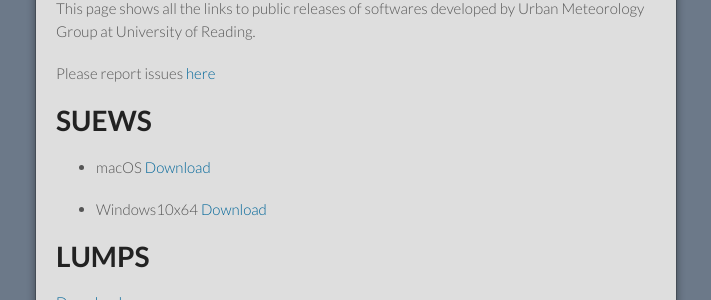
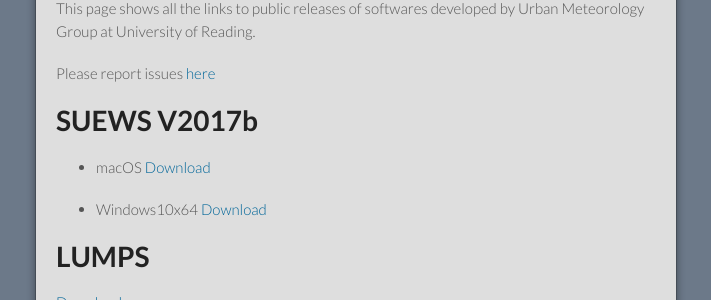
Before and after one commit to Urban-Meteorology-Reading/Urban-Meteorology-Reading.github.io, a Jekyll site: the page built from index.md, in a window 1280 px wide. Shown: the part 148-448 px from the top of the page, without its empty margins (284-995 px from the left). Built offline with Jekyll 4.4.1, drawn with Linux system fonts in a browser that asks for light colours.

Commit message:
Update index.md

```diff
--- a/index.md
+++ b/index.md
@@ -16,7 +16,7 @@ This page shows all the links to public releases of softwares developed by Urban
 
 Please report issues [here](https://github.com/Urban-Meteorology-Reading/Urban-Meteorology-Reading.github.io/issues)
 
-# SUEWS
+# SUEWS V2017b
 
 * macOS
 <a href="other files/SUEWS_V2017b_macOS.zip" download>Download</a>
```
